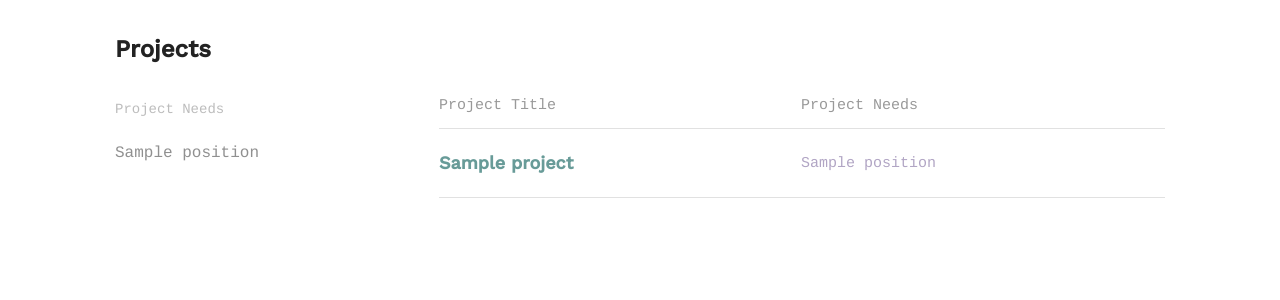
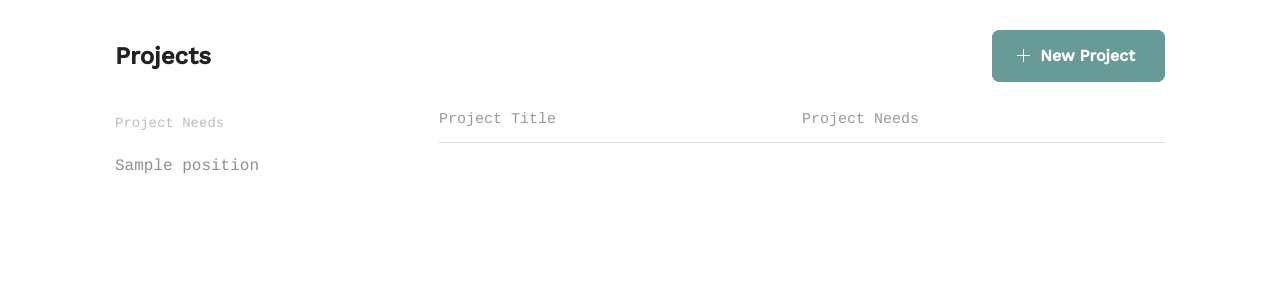
Before and after one commit to hyungmogu/social-team-builder, a Django app: page /filter/by_position/ in a window 1280 px wide. Shown: the part 91-391 px from the top of the page. Run offline with Django 3.2, Linux system fonts and the light colour scheme; tables that the repository leaves empty hold one stand-in row (values such as "Sample post"); lists and menus that the app fills with data are empty; parts of the project's set-up code (start-up, migrations or seed data) failed here and were passed over.

Commit message:
refactor: Rename 'search/by_position to 'filter/by_position'

```diff
--- a/project/main/urls.py
+++ b/project/main/urls.py
@@ -17,6 +17,6 @@ urlpatterns = [
     url(r'^applications/filter/by_project/$', views.ApplicationsByProjectView.as_view(), name="applications_project"),
     url(r'^applications/filter/by_status/$', views.ApplicationsByStatusView.as_view(), name="applications_status"),
     url(r'^applications/$', views.ApplicationsView.as_view(), name="applications"),
-    url(r'^filter/by_position/$', views.HomeView.as_view(), name="search_position"),
+    url(r'^filter/by_position/$', views.SearchByPositionView.as_view(), name="filter_position"),
     url(r'^$', views.HomeView.as_view(), name="home"),
 ]
--- a/project/templates/main/home.html
+++ b/project/templates/main/home.html
@@ -7,14 +7,12 @@
         <h2>Projects</h2>
       </div>
       <div class="circle--fluid--cell circle--fluid--secondary">
-        {% if user.is_authenticated and user.is_employer %}
           <a class="button button-primary icon-on-left" href="{% url 'project_create' %}">
             <svg version="1.1" xmlns="http://www.w3.org/2000/svg" xmlns:xlink="http://www.w3.org/1999/xlink" x="0px" y="0px" viewBox="0 0 13 13" style="enable-background:new 0 0 13 13;" xml:space="preserve" class="add">
               <polygon points="7,6 7,0 6,0 6,6 0,6 0,7 6,7 6,13 7,13 7,7 13,7 13,6 "/>
             </svg>
             New Project
           </a>
-        {% endif %}
       </div>
     </div>
 
@@ -23,7 +21,7 @@
         <h4>Project Needs</h4>
         <ul class="circle--filter--list">
           {% for need in project_needs %}
-            <li><a class="{% if search_position == need.name %} selected {% endif %}" href="/search/by_position?q={{ need.name }}">{{ need.name }}</a></li>
+            <li><a class="{% if search_position == need.name %} selected {% endif %}" href="{% url 'filter_position' %}?q={{ need.name }}">{{ need.name }}</a></li>
           {% endfor %}
         </ul>
       </div>
--- a/project/templates/main/search.html
+++ b/project/templates/main/search.html
@@ -22,7 +22,7 @@
         <h4>Project Needs</h4>
         <ul class="circle--filter--list">
             {% for need in project_needs %}
-              <li><a href="/search/by_position?q={{ need.name }}">{{ need.name }}</a></li>
+              <li><a href="{% url 'filter_position' %}?q={{ need.name }}">{{ need.name }}</a></li>
             {% endfor %}
         </ul>
       </div>
```
